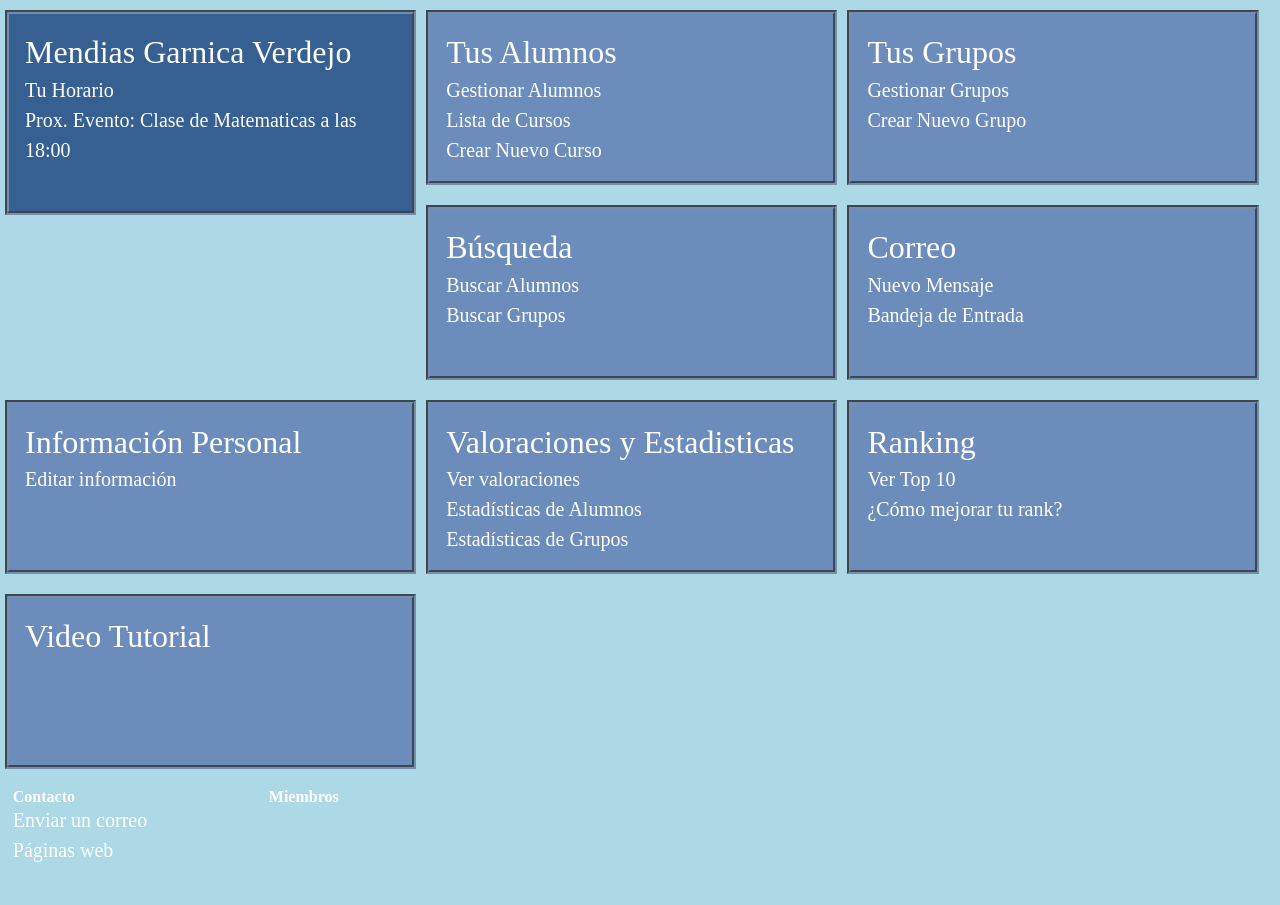
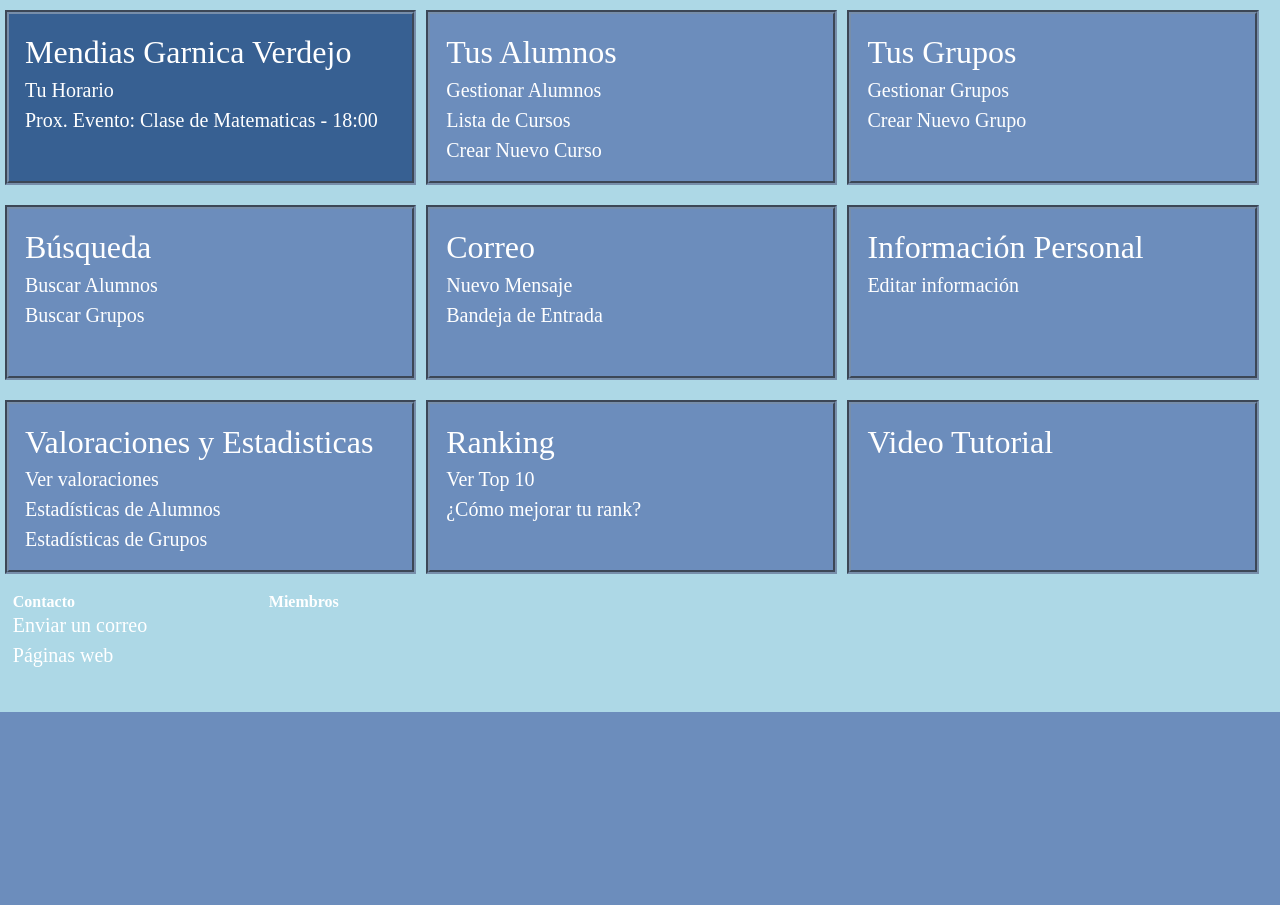
Before and after one commit to Supermanuu/Repoconclase, a PHP site: page /dashboard_profesores.html in a window 1280 px wide. Shown: the part 88-993 px from the top of the page. After the commit the page ends 800 px from the top, so only its background shows below. Run offline with PHP 8.4, Linux system fonts and the light colour scheme; some libraries are stand-ins or nearby versions.

Commit message:
dashboard_profes
sigue ocurriendo que cuando se minimiza el navegador se quedan solo 2
cajas y la otra pasa a bajo

```diff
--- a/css/dashboard_profesores_estructura.css
+++ b/css/dashboard_profesores_estructura.css
@@ -1,8 +1,8 @@
 @media (min-width: 768px){ /*Tamaño escritorio*/
 
   #principal {
-  	/*La div principal es un contenedor flexible, los hijos de principal herendan la propiedad*/
 
+    flex-shrink: 1;
   	/*Los elementos dentro del contenedor se van a alinear en columnas, 3 columnas por fila */
   	flex-direction: column;
     -webkit-flex-direction: column;
@@ -22,8 +22,6 @@
 @media (max-width: 768px){ /*Tamaño Movil*/
 
   #principal {
-    /*La div principal es un contenedor flexible, los hijos de principal herendan la propiedad*/
-
     /*Los elementos dentro del contenedor se van a alinear en columnas, 3 columnas por fila */
     flex-direction: row;
     -webkit-flex-direction: row;
@@ -36,6 +34,12 @@
 }
 
 .dashboard{
+
+  overflow: hidden;
+  white-space: nowrap;
+
+  text-overflow: ellipsis;
+
   flex-direction: column;
   -webkit-flex-direction: column;
 }
--- a/dashboard_profesores.html
+++ b/dashboard_profesores.html
@@ -24,7 +24,7 @@
         	<div id="tuInfo" class="dashboard oscuro">
 		    	<p class="tituloDiv">Mendias Garnica Verdejo</p>
 		    	<p id="tuHorario">Tu Horario</p>
-		    	<p id="tusEventos">Prox. Evento: Clase de Matematicas a las 18:00 </p>
+		    	<p id="tusEventos">Prox. Evento: Clase de Matematicas - 18:00 </p>
 
 		    	<p><br></p>
 		 	</div>
```
